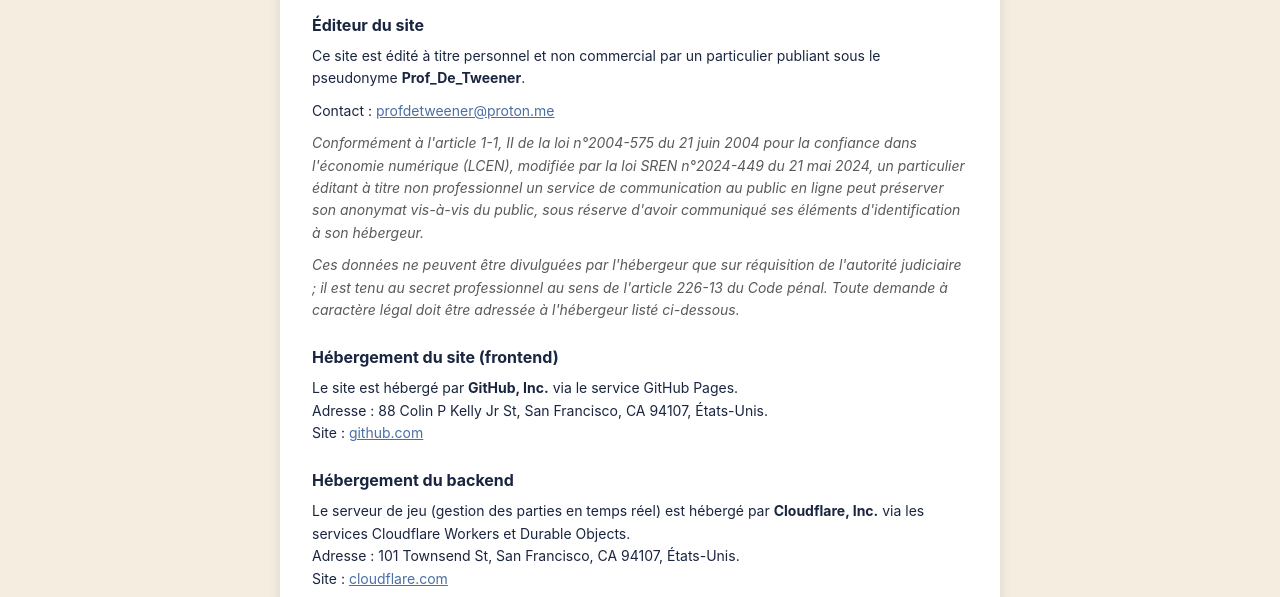
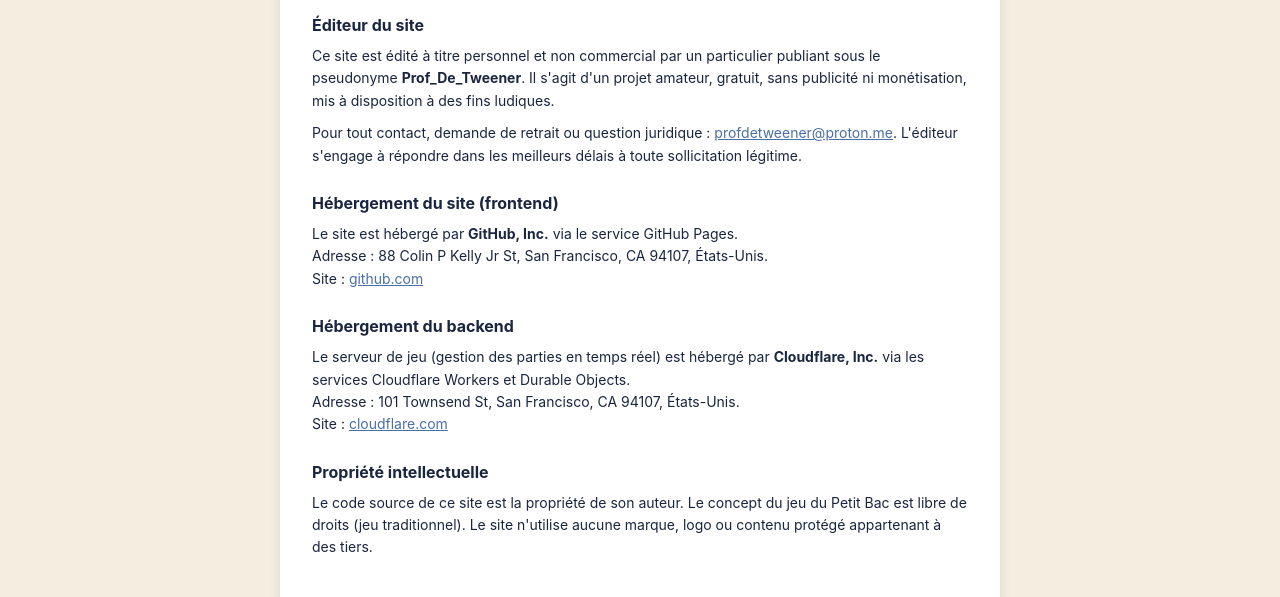
Before and after one commit to profdetweener/petitbac, a plain HTML site: page frontend/mentions.html in a window 1280 px wide. Shown: the part 179-776 px from the top of the page. Drawn offline with Linux system fonts and the light colour scheme.

Commit message:
maj mentions legales

```diff
--- a/frontend/mentions.html
+++ b/frontend/mentions.html
@@ -21,24 +21,15 @@
         <h3>Éditeur du site</h3>
         <p>
           Ce site est édité à titre personnel et non commercial par un particulier
-          publiant sous le pseudonyme <strong>Prof_De_Tweener</strong>.
+          publiant sous le pseudonyme <strong>Prof_De_Tweener</strong>. Il s'agit
+          d'un projet amateur, gratuit, sans publicité ni monétisation, mis à
+          disposition à des fins ludiques.
         </p>
         <p>
-          Contact : <a href="mailto:profdetweener@proton.me">profdetweener@proton.me</a>
-        </p>
-        <p class="legal-note">
-          Conformément à l'article 1-1, II de la loi n°2004-575 du 21 juin 2004 pour
-          la confiance dans l'économie numérique (LCEN), modifiée par la loi SREN
-          n°2024-449 du 21 mai 2024, un particulier éditant à titre non professionnel
-          un service de communication au public en ligne peut préserver son anonymat
-          vis-à-vis du public, sous réserve d'avoir communiqué ses éléments
-          d'identification à son hébergeur.
-        </p>
-        <p class="legal-note">
-          Ces données ne peuvent être divulguées par l'hébergeur que sur réquisition
-          de l'autorité judiciaire ; il est tenu au secret professionnel au sens de
-          l'article 226-13 du Code pénal. Toute demande à caractère légal doit être
-          adressée à l'hébergeur listé ci-dessous.
+          Pour tout contact, demande de retrait ou question juridique :
+          <a href="mailto:profdetweener@proton.me">profdetweener@proton.me</a>.
+          L'éditeur s'engage à répondre dans les meilleurs délais à toute
+          sollicitation légitime.
         </p>
       </section>
 
```
